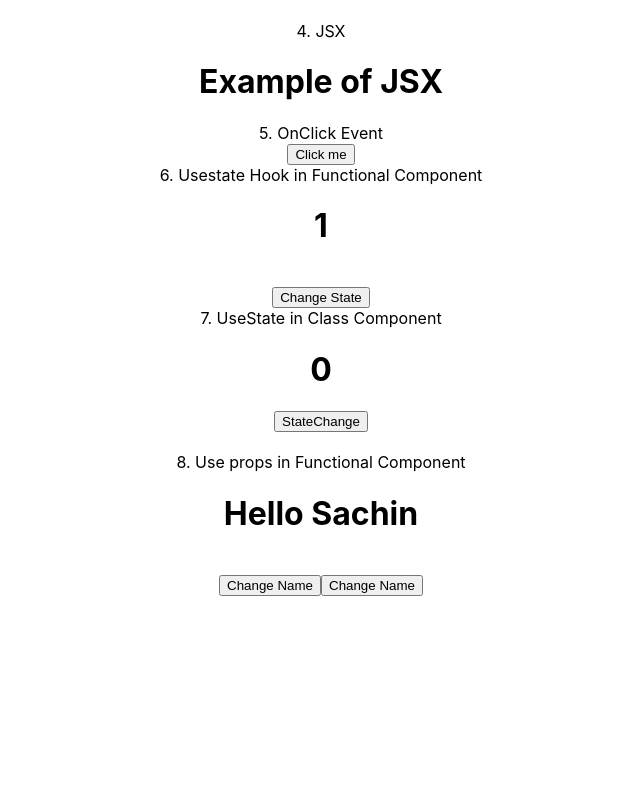
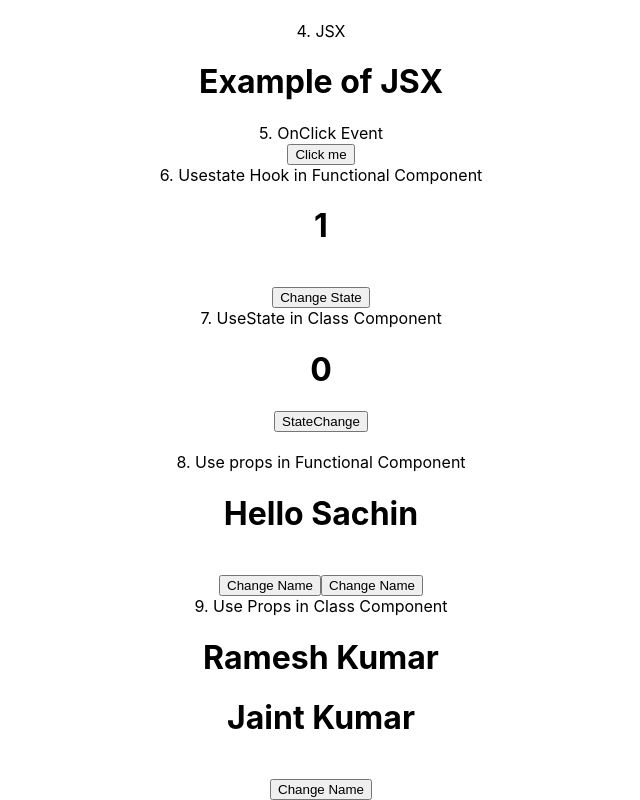
Before and after one commit to sachin-projects/react-tut, a React (Create React App) app: page / in a window 1280 px wide. Shown: the part 285-1085 px from the top of the page, without its empty margins (319-959 px from the left). Before the commit the page ends 881 px from the top, so only its background shows below. Built offline with nearby package versions, Linux system fonts and the light colour scheme.

Commit message:
last update

```diff
--- a/src/App.js
+++ b/src/App.js
@@ -5,6 +5,7 @@ import Users1 from "./Users1";
 import UserJSX from "./UserJSX";
 import Users3 from "./Users3";
 import Users4 from "./Users4";
+import Users5 from "./Users5";
 
 function App() {
   function handleClick() {
@@ -45,8 +46,34 @@ function App() {
       <br />
       <button onClick={() => setName("Santosh")}>Change Name</button>
       <button onClick={() => setName("Anant")}>Change Name</button>
+      <br />
+      9. Use Props in Class Component
+      <Users5 name="Ramesh Kumar" />
+      <ClassBase name="Jaint Kumar" />
     </div>
   );
 }
 
 export default App;
+
+//class base commponent for prop
+export class ClassBase extends React.Component {
+  constructor() {
+    super();
+    this.state = {
+      name: "",
+    };
+  }
+
+  render() {
+    return (
+      <div>
+        <h1>{this.props.name}</h1>
+        <br />
+        <button onClick={() => this.setName("Kartik Kumar")}>
+          Change Name
+        </button>
+      </div>
+    );
+  }
+}
--- a/src/Users5.js
+++ b/src/Users5.js
@@ -0,0 +1,7 @@
+import React from "react";
+
+export default class Users5 extends React.Component {
+  render() {
+    return <h1>{this.props.name}</h1>;
+  }
+}
```
